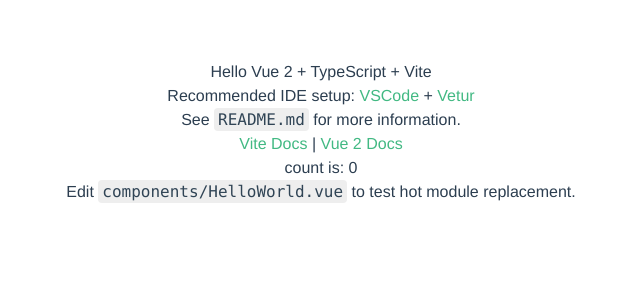
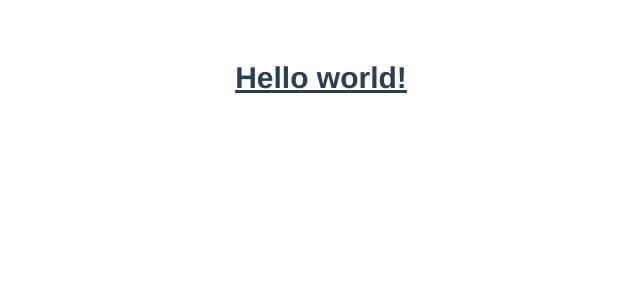
Before and after one commit to skyfore/vue-model-view, a Vue app: page / in a window 1280 px wide. Shown: the top 300 px of the page, without its empty margins (319-959 px from the left). Built offline with nearby package versions, Linux system fonts and the light colour scheme.

Commit message:
feat(app): remove useless code

```diff
--- a/src/App.vue
+++ b/src/App.vue
@@ -1,17 +1,17 @@
 <template>
   <div id="app">
-    <HelloWorld msg="Hello Vue 2 + TypeScript + Vite" />
+    <h1 class="text-3xl font-bold underline">
+      Hello world!
+    </h1>
   </div>
 </template>
 
 <script lang="ts">
 import { defineComponent } from '@vue/composition-api'
-import HelloWorld from './components/HelloWorld.vue'
 
 export default defineComponent({
   name: 'App',
   components: {
-    HelloWorld
   }
 })
 </script>
--- a/src/components/HelloWorld.vue
+++ /dev/null
@@ -1,69 +0,0 @@
-<template>
-  <div>
-    <h1>{{ msg }}</h1>
-
-    <p>
-      Recommended IDE setup:
-      <a href="https://code.visualstudio.com/" target="_blank">VSCode</a>
-      +
-      <a
-        href="https://marketplace.visualstudio.com/items?itemName=octref.vetur"
-        target="_blank"
-      >
-        Vetur
-      </a>
-    </p>
-
-    <p>See <code>README.md</code> for more information.</p>
-
-    <p>
-      <a href="https://vitejs.dev/guide/features.html" target="_blank">
-        Vite Docs
-      </a>
-      |
-      <a href="https://vuejs.org/" target="_blank">Vue 2 Docs</a>
-    </p>
-
-    <button type="button" @click="count++">count is: {{ count }}</button>
-    <p>
-      Edit
-      <code>components/HelloWorld.vue</code> to test hot module replacement.
-    </p>
-  </div>
-</template>
-
-<script lang="ts">
-import { ref, defineComponent } from '@vue/composition-api'
-
-export default defineComponent({
-  name: 'HelloWorld',
-  props: {
-    msg: {
-      type: String,
-      required: true
-    }
-  },
-  setup() {
-    const count = ref(0)
-    return { count }
-  }
-})
-</script>
-
-<style scoped>
-a {
-  color: #42b983;
-}
-
-label {
-  margin: 0 0.5em;
-  font-weight: bold;
-}
-
-code {
-  background-color: #eee;
-  padding: 2px 4px;
-  border-radius: 4px;
-  color: #304455;
-}
-</style>
```
